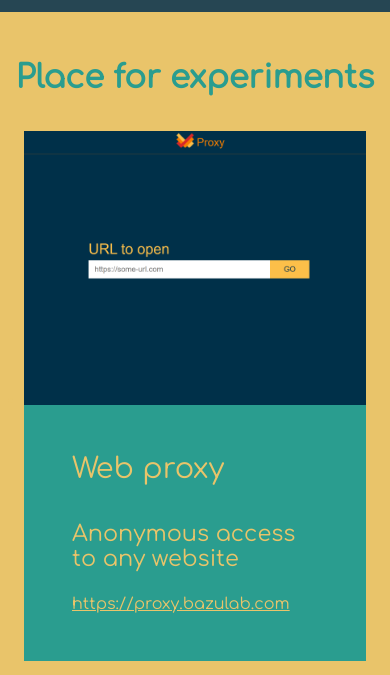
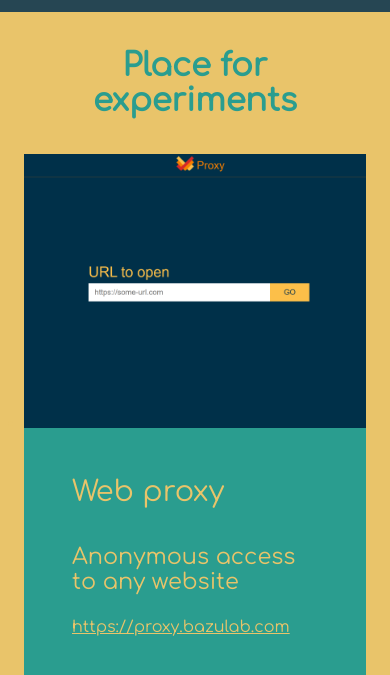
Before and after one commit to bazulab/bazulab.github.io, a website built with Vite: page src/index.html in a window 390 px wide. Shown: the part 68-743 px from the top of the page. Built offline with nearby package versions, Linux system fonts and the light colour scheme.

Commit message:
Fix header margin for mobile

```diff
--- a/src/index.html
+++ b/src/index.html
@@ -68,7 +68,7 @@
 
     <main>
       <div class="main__content">
-        <h1>Place for experiments</h1>
+        <h1 class="experiments__header">Place for experiments</h1>
         <ul class="experiments__list">
           <li class="experiments__item">
             <a
--- a/src/style.css
+++ b/src/style.css
@@ -94,12 +94,13 @@
 
 .main__content {
   max-width: var(--content-max-width);
-  margin: 48px auto;
+  margin: 36px auto;
   color: var(--main-contrast-color);
 }
 
-h1 {
+.experiments__header {
   text-align: center;
+  margin: 0 24px 0;
 }
 
 .experiments__list {
```
